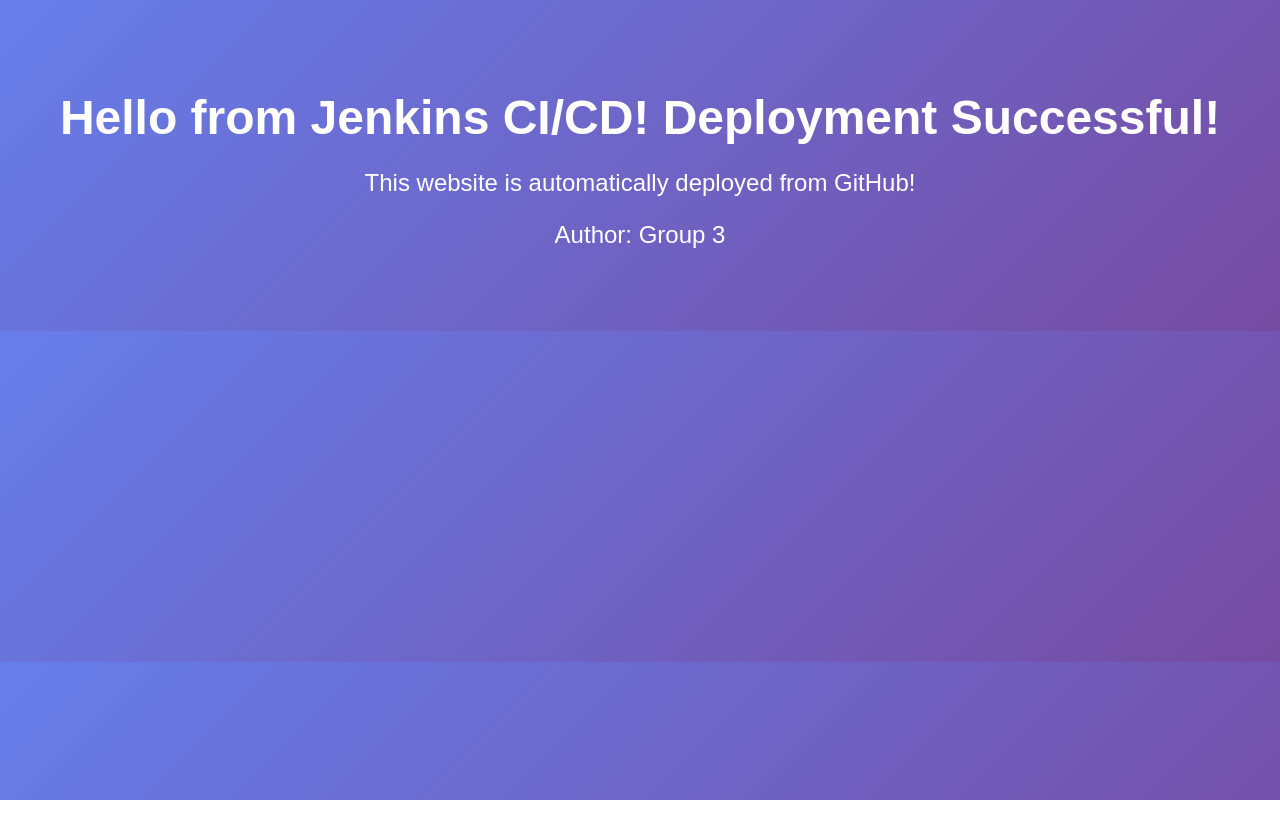
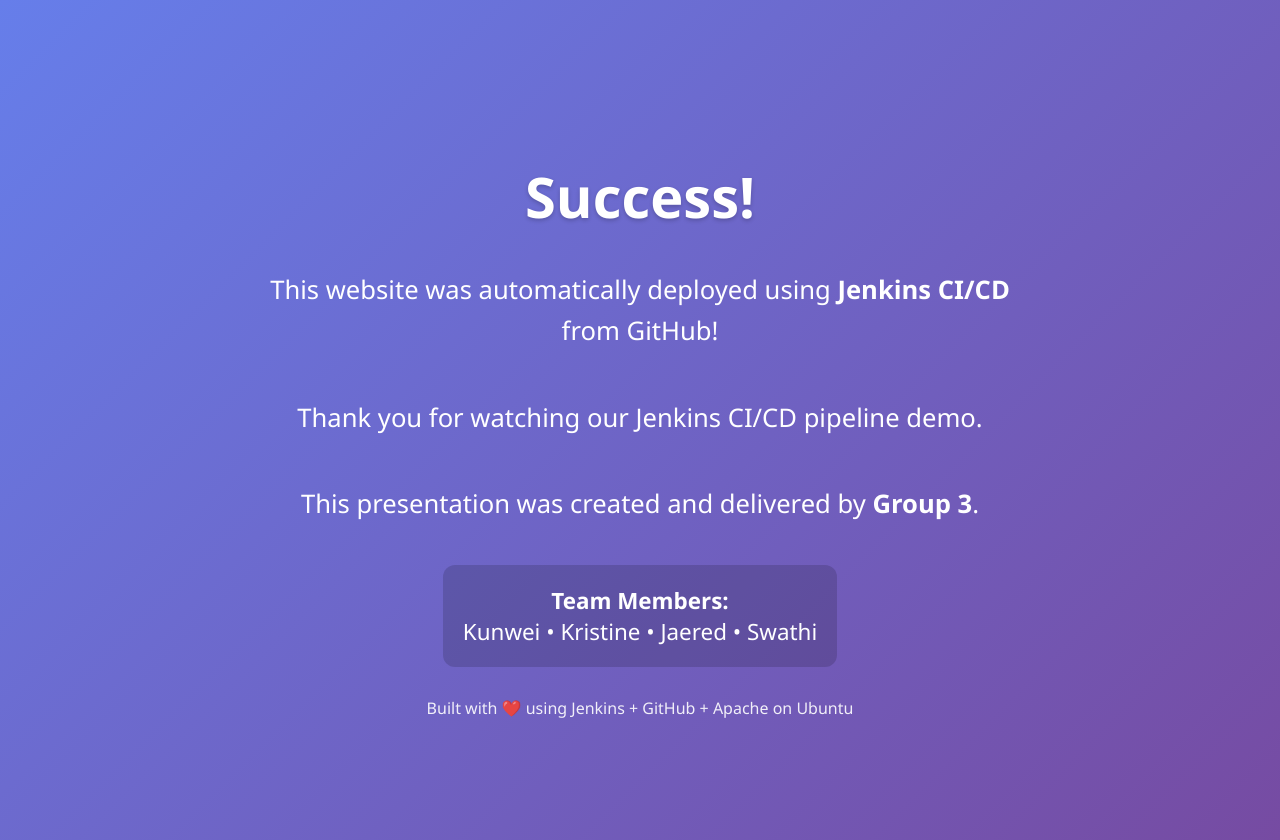
Before and after one commit to krismaedb/DevopsPrototyping, a plain HTML site: page index.html in a window 1280 px wide. Before the commit the page ends 800 px from the top, so only its background shows below. Drawn offline with Linux system fonts and the light colour scheme.

Commit message:
Update index.html

```diff
--- a/index.html
+++ b/index.html
@@ -1,27 +1,92 @@
 <!DOCTYPE html>
-<html>
+<html lang="en">
 <head>
-    <title>Jenkins CI/CD Test</title>
+<meta charset="UTF-8" />
+<meta name="viewport" content="width=device-width, initial-scale=1.0" />
+<title>Thank You – Group 3 Demo</title>
 <style>
     body {
-            font-family: Arial, sans-serif;
-            text-align: center;
-            padding: 50px;
+      font-family: 'Segoe UI', Tahoma, Geneva, Verdana, sans-serif;
+      margin: 0;
+      height: 100vh;
+      display: flex;
+      flex-direction: column;
+      justify-content: center;
+      align-items: center;
       background: linear-gradient(135deg, #667eea 0%, #764ba2 100%);
       color: white;
+      text-align: center;
+      padding: 20px;
     }
+
+    /* Animation for "Success!" */
+    @keyframes fadeInPop {
+      0% {
+        opacity: 0;
+        transform: scale(0.8);
+      }
+      100% {
+        opacity: 1;
+        transform: scale(1);
+      }
+    }
+
     h1 {
-            font-size: 3em;
+      font-size: 3.5rem;
+      margin-bottom: 10px;
+      text-shadow: 0 2px 4px rgba(0,0,0,0.2);
+      animation: fadeInPop 1.2s cubic-bezier(0.34, 1.56, 0.64, 1) forwards;
+      opacity: 0; /* Start hidden */
+    }
+
+    p {
+      font-size: 1.6rem;
+      max-width: 800px;
+      line-height: 1.6;
       margin-bottom: 20px;
+      opacity: 0;
+      animation: fadeIn 1s ease-in 0.8s forwards;
     }
-        p {
-            font-size: 1.5em;
+
+    @keyframes fadeIn {
+      to { opacity: 1; }
+    }
+
+    .group-members {
+      background: rgba(0, 0, 0, 0.15);
+      padding: 20px;
+      border-radius: 12px;
+      margin-top: 20px;
+      font-size: 1.4rem;
+      opacity: 0;
+      animation: fadeIn 1s ease-in 1.2s forwards;
+    }
+
+    .footer {
+      margin-top: 30px;
+      font-size: 1rem;
+      opacity: 0.9;
+    }
+
+    @media (max-width: 600px) {
+      h1 { font-size: 2.5rem; }
+      p { font-size: 1.3rem; }
+      .group-members { font-size: 1.2rem; }
     }
 </style>
 </head>
 <body>
-    <h1> Hello from Jenkins CI/CD! Deployment Successful! </h1>
-    <p>This website is automatically deployed from GitHub!</p>
-    <p>Author: Group 3</p>
+<h1>Success!</h1>
+<p>This website was automatically deployed using <strong>Jenkins CI/CD</strong> from GitHub!</p>
+<p>Thank you for watching our Jenkins CI/CD pipeline demo.</p>
+<p>This presentation was created and delivered by <strong>Group 3</strong>.</p>
+<div class="group-members">
+<strong>Team Members:</strong><br />
+    Kunwei • Kristine • Jaered • Swathi
+</div>
+
+  <div class="footer">
+    Built with ❤️ using Jenkins + GitHub + Apache on Ubuntu
+</div>
 </body>
 </html>
```
Lines whose indentation alone changed are shown as unchanged.
